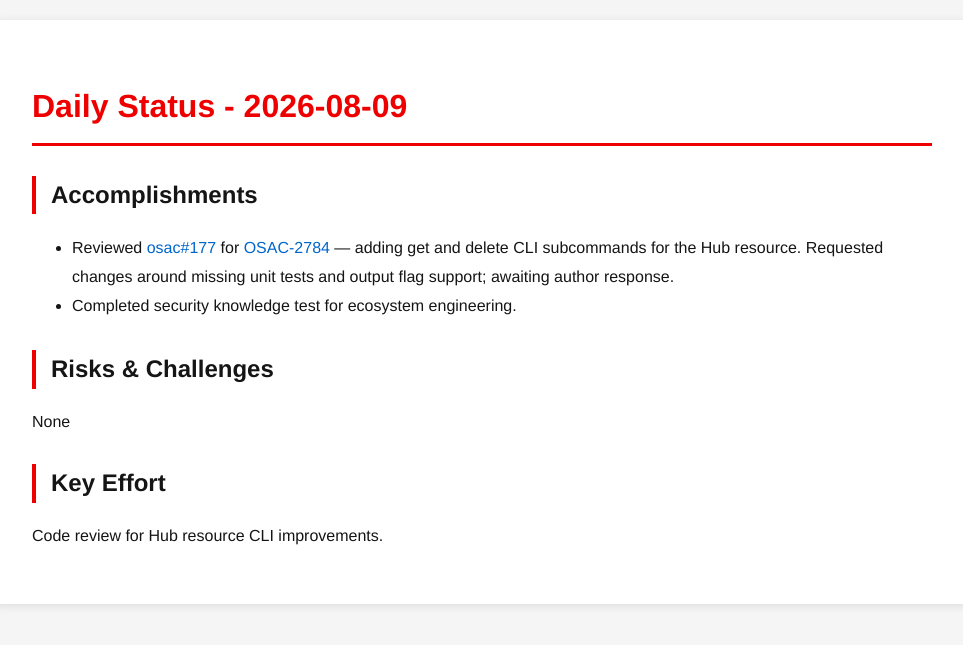
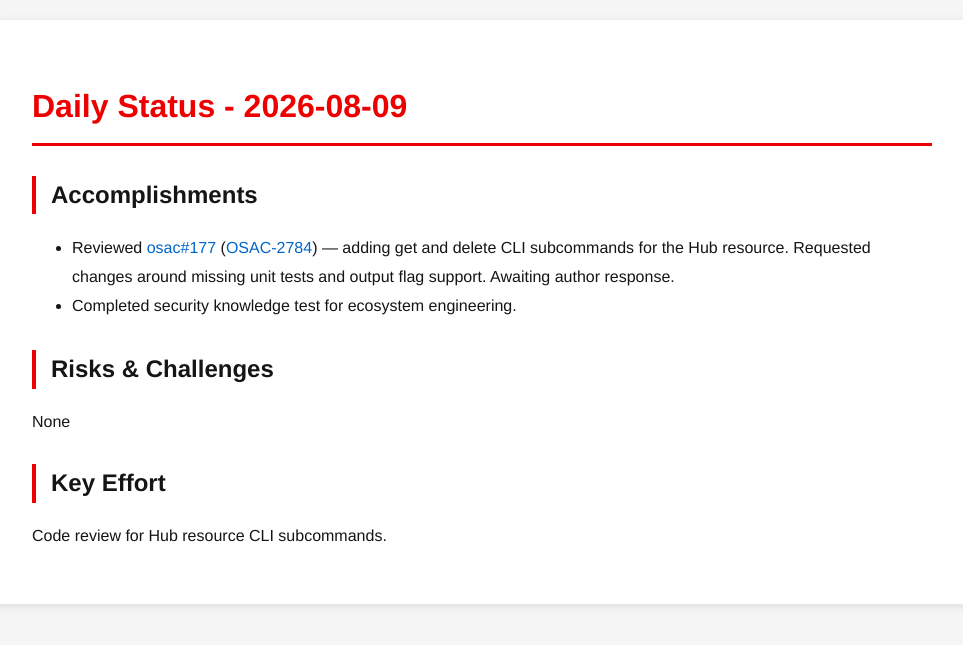
Before and after one commit to tzvatot/daily-status, a Jekyll site: the page built from 2026-08-09.md, in a window 1280 px wide. Shown: the top 645 px of the page, without its empty margins (158-1121 px from the left). Built offline with Jekyll 4.4.1, drawn with Linux system fonts in a browser that asks for light colours.

Commit message:
Daily status update - 2026-08-09

```diff
--- a/2026-08-09.md
+++ b/2026-08-09.md
@@ -7,11 +7,11 @@ date: 2026-08-09
 # Daily Status - 2026-08-09
 
 ## Accomplishments
-- Reviewed [osac#177](https://github.com/osac-project/osac/pull/177) for [OSAC-2784](https://redhat.atlassian.net/browse/OSAC-2784) — adding get and delete CLI subcommands for the Hub resource. Requested changes around missing unit tests and output flag support; awaiting author response.
+- Reviewed [osac#177](https://github.com/osac-project/osac/pull/177) ([OSAC-2784](https://redhat.atlassian.net/browse/OSAC-2784)) — adding get and delete CLI subcommands for the Hub resource. Requested changes around missing unit tests and output flag support. Awaiting author response.
 - Completed security knowledge test for ecosystem engineering.
 
 ## Risks & Challenges
 None
 
 ## Key Effort
-Code review for Hub resource CLI improvements.
+Code review for Hub resource CLI subcommands.
```
